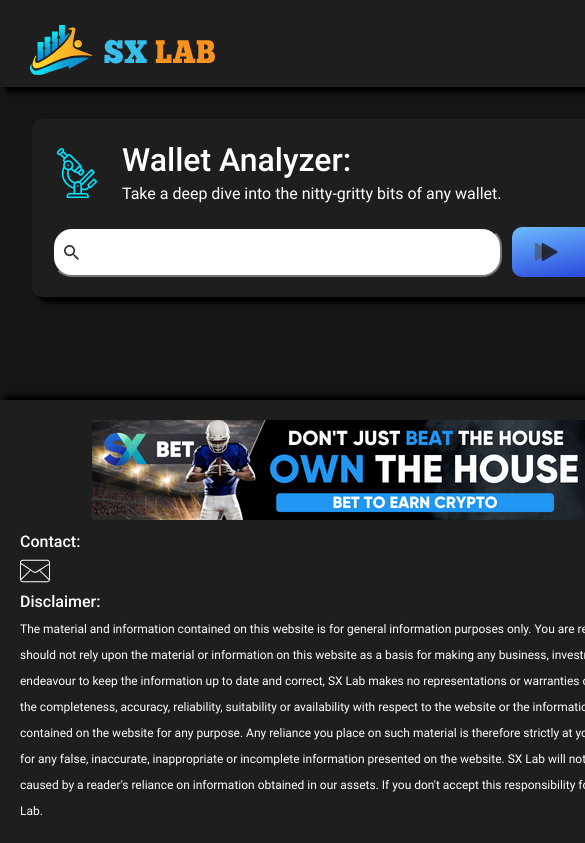
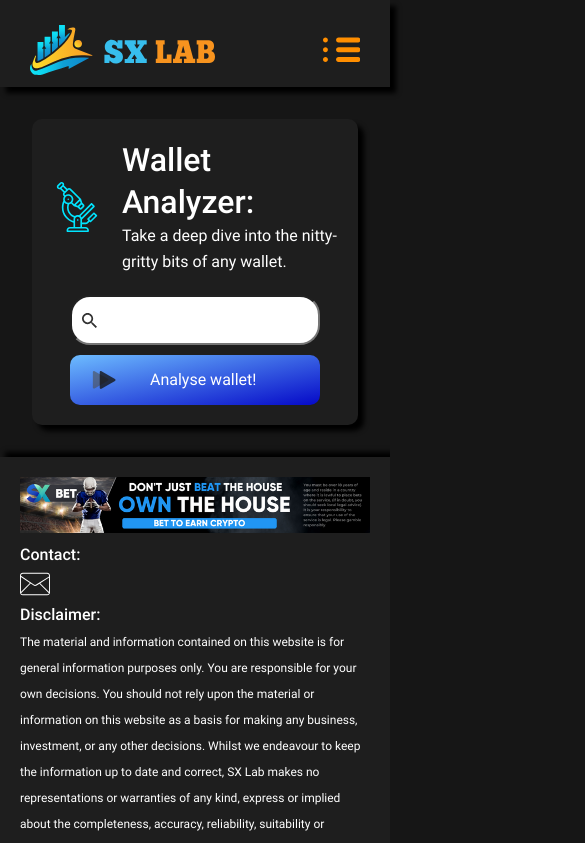
Before and after one commit to KonstantinMack/SXlab-client, a React (Create React App) app: page /user in a window 390 px wide. Shown: the top 843 px of the page, 585 px wide, since content can reach past the window. Built offline with nearby package versions, Linux system fonts and the light colour scheme; no server answers.

Commit message:
Tablet and mobile view for user page

```diff
--- a/src/components/BetsList/BetsList.scss
+++ b/src/components/BetsList/BetsList.scss
@@ -3,6 +3,9 @@
 
 .bets-list {
   @include flexbox($dir: column, $gap: 2rem);
+  @include tablet-phone {
+    display: none;
+  }
 
   &__container {
     @include flexbox($dir: column);
--- a/src/components/Charts/ProfitChart/ProfitChart.jsx
+++ b/src/components/Charts/ProfitChart/ProfitChart.jsx
@@ -18,7 +18,7 @@
   }
 
   return (
-    <Card>
+    <Card addClass={"user-stats__profit-chart"}>
       <h2>Profit/Loss over time:</h2>
       <Plot
         data={[
--- a/src/components/Charts/ProfitChart/ProfitChart.scss
+++ b/src/components/Charts/ProfitChart/ProfitChart.scss
@@ -0,0 +1,7 @@
+@use "../../../styles/partials/mixins" as *;
+
+.user-stats__profit-chart {
+  @include phone {
+    display: none;
+  }
+}
--- a/src/components/Charts/UserDonutCharts/UserDonutCharts.jsx
+++ b/src/components/Charts/UserDonutCharts/UserDonutCharts.jsx
@@ -5,7 +5,7 @@
 
 export default function UserDonutCharts({ values, labels, title, showLegend }) {
   return (
-    <Card>
+    <Card addClass={"user-stats__donut-chart"}>
       <h2>{title}</h2>
       <Plot
         data={[
--- a/src/components/Charts/UserDonutCharts/UserDonutCharts.scss
+++ b/src/components/Charts/UserDonutCharts/UserDonutCharts.scss
@@ -0,0 +1,7 @@
+@use "../../../styles/partials/mixins" as *;
+
+.user-stats__donut-chart {
+  @include tablet-phone {
+    display: none;
+  }
+}
--- a/src/components/UserStatsCard/UserStatsCard.jsx
+++ b/src/components/UserStatsCard/UserStatsCard.jsx
@@ -12,7 +12,7 @@
         rel="noopener noreferrer"
         className="user-stats-card__address"
       >
-        {address}
+        {`${address.slice(0, 6)}...${address.slice(-6)}`}
       </a>
       <div className="user-stats-card__container">
         <div className="user-stats-card__item">
--- a/src/components/UserStatsCard/UserStatsCard.scss
+++ b/src/components/UserStatsCard/UserStatsCard.scss
@@ -3,15 +3,20 @@
 
 .user-stats-card {
   @include flexbox($dir: column, $gap: 2rem);
+  @include tablet-phone {
+    flex-grow: 1;
+  }
   &__container {
     display: grid;
     grid-template-columns: repeat(2, 1fr);
     row-gap: 3rem;
+    column-gap: 1rem;
     justify-content: center;
   }
 
   &__address {
     padding-left: 2rem;
+    font-size: 2rem;
   }
 
   &__stat {
--- a/src/pages/UserStats/UserStats.scss
+++ b/src/pages/UserStats/UserStats.scss
@@ -17,6 +17,10 @@
 
   &__form {
     @include flexbox($gap: 1rem);
+    @include tablet-phone {
+      flex-direction: column;
+      align-items: center;
+    }
 
     &-card {
       @include flexbox($dir: column, $gap: 2rem);
@@ -28,9 +32,10 @@
     background-repeat: no-repeat;
     background-position: 1rem;
     background-size: 1.5rem;
-    width: 25%;
+    min-height: 50px;
+    width: 75%;
     max-width: 500px;
-    min-width: 450px;
+    min-width: 250px;
     font: inherit;
     font-size: 1.6rem;
     border-radius: 20px;
@@ -73,6 +78,9 @@
 
   &-stats__combined {
     @include flexbox($dir: row, $gap: 2rem);
+    @include phone {
+      flex-direction: column;
+    }
   }
 
   &-stats__combined2 {
@@ -81,11 +89,18 @@
     &--subcontainer {
       @include flexbox($dir: column, $gap: 2rem);
       flex-grow: 1;
+      @include phone {
+        display: none;
+      }
     }
   }
 
   &-stats__bettype-treemap {
     width: 20vw;
+    @include phone {
+      width: 100%;
+      min-height: 200px;
+    }
   }
 
   &-stats__type-chart {
@@ -106,6 +121,9 @@
 
 .card__sports-treemap {
   flex-grow: 1;
+  @include phone {
+    min-height: 200px;
+  }
 }
 
 #darkGroup {
```
